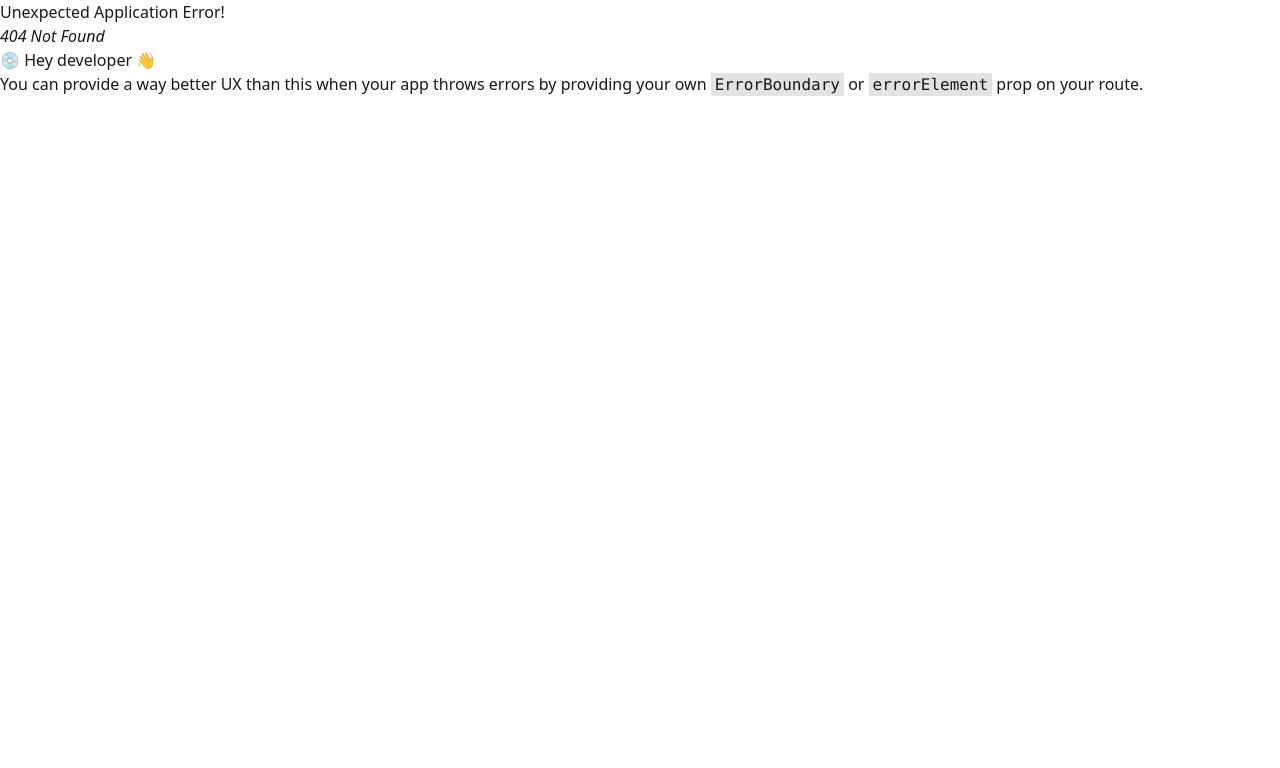
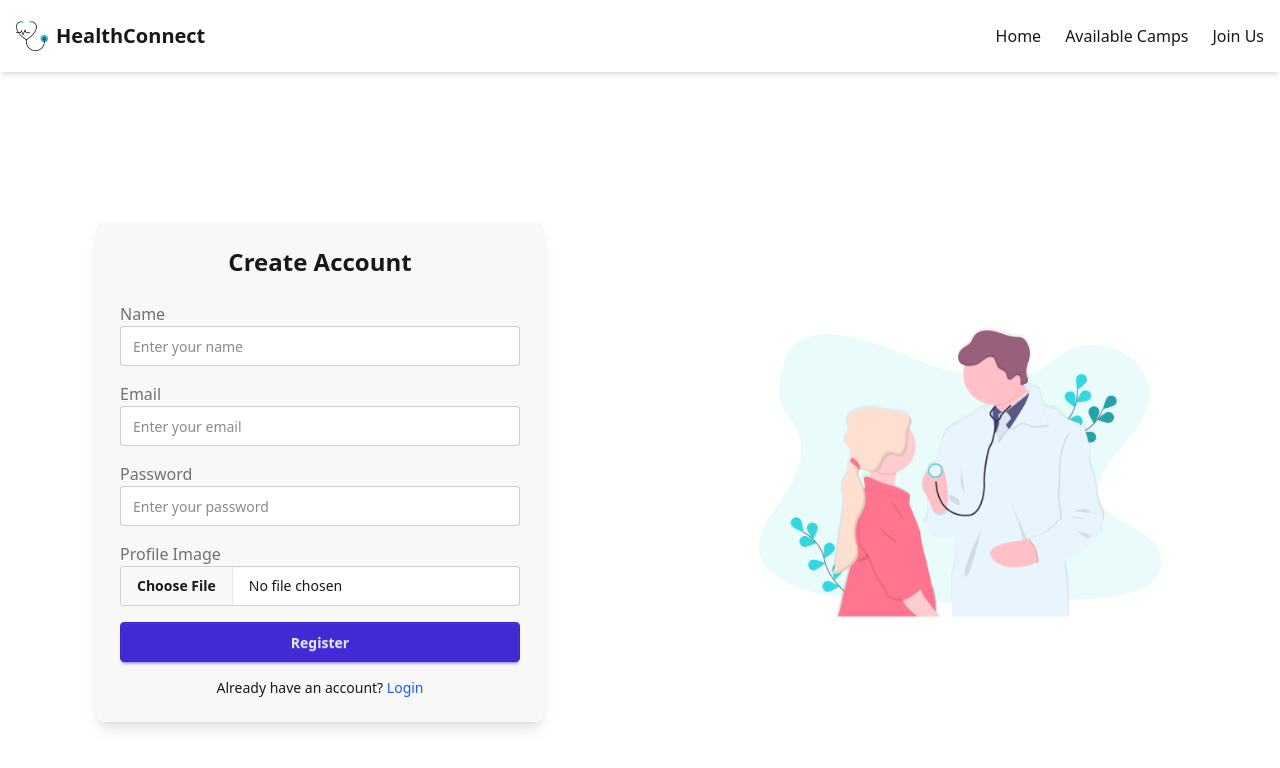
Before and after one commit to mdsiam0/health-connect-client, a React (Vite) app: page /register in a window 1280 px wide. Before the commit this address had no page. Shown: the top 768 px of the page. Built offline with nearby package versions, Linux system fonts and the light colour scheme.

Commit message:
added a register page

```diff
--- a/src/pages/Login.jsx
+++ b/src/pages/Login.jsx
@@ -9,7 +9,7 @@ const Login = () => {
   } = useForm();
 
   const onSubmit = (data) => {
-    console.log(data); // handle login here
+    console.log(data);
   };
 
   return (
--- /dev/null
+++ b/src/pages/Register.jsx
@@ -0,0 +1,98 @@
+import React from "react";
+import { useForm } from "react-hook-form";
+import { Link } from "react-router";
+
+const Register = () => {
+  const {
+    register,
+    handleSubmit,
+    formState: { errors },
+  } = useForm();
+
+  const onSubmit = (data) => {
+    const imageFile = data.image[0];
+    console.log("Registration Data:", data);
+    console.log("Selected Image File:", imageFile);
+  };
+
+  return (
+    <div className="w-full max-w-md bg-base-200 shadow-lg rounded-lg p-6">
+      <h2 className="text-2xl font-bold text-center mb-6">Create Account</h2>
+
+      <form onSubmit={handleSubmit(onSubmit)} className="space-y-4">
+        {/* Name */}
+        <div>
+          <label className="label">Name</label>
+          <input
+            type="text"
+            placeholder="Enter your name"
+            {...register("name", { required: true })}
+            className="input input-bordered w-full"
+          />
+          {errors.name && (
+            <p className="text-red-500 text-sm">Name is required</p>
+          )}
+        </div>
+
+        {/* Email */}
+        <div>
+          <label className="label">Email</label>
+          <input
+            type="email"
+            placeholder="Enter your email"
+            {...register("email", { required: true })}
+            className="input input-bordered w-full"
+          />
+          {errors.email && (
+            <p className="text-red-500 text-sm">Email is required</p>
+          )}
+        </div>
+
+        {/* Password */}
+        <div>
+          <label className="label">Password</label>
+          <input
+            type="password"
+            placeholder="Enter your password"
+            {...register("password", { required: true, minLength: 6 })}
+            className="input input-bordered w-full"
+          />
+          {errors.password && (
+            <p className="text-red-500 text-sm">
+              Password must be at least 6 characters
+            </p>
+          )}
+        </div>
+
+        {/* Image Upload */}
+        <div>
+          <label className="label">Profile Image</label>
+          <input
+            type="file"
+            accept="image/*"
+            {...register("image", { required: true })}
+            className="file-input file-input-bordered w-full"
+          />
+          {errors.image && (
+            <p className="text-red-500 text-sm">Profile image is required</p>
+          )}
+        </div>
+
+        {/* Submit Button */}
+        <button type="submit" className="btn btn-primary w-full">
+          Register
+        </button>
+      </form>
+
+      {/* Login Link */}
+      <p className="text-sm text-center mt-4">
+        Already have an account?{" "}
+        <Link to="/login" className="text-blue-600 hover:underline">
+          Login
+        </Link>
+      </p>
+    </div>
+  );
+};
+
+export default Register;
--- a/src/routes/Router.jsx
+++ b/src/routes/Router.jsx
@@ -3,6 +3,7 @@ import RootLayout from "../layouts/RootLayout";
 import Home from "../pages/Home";
 import AuthLayout from "../layouts/AuthLayout";
 import Login from "../pages/Login";
+import Register from "../pages/Register";
 
 
 export const router = createBrowserRouter([
@@ -23,6 +24,10 @@ export const router = createBrowserRouter([
         {
             path: 'login',
             Component: Login,
+        },
+        {
+            path: 'register',
+            Component: Register,
         }
     ]
 },
```
